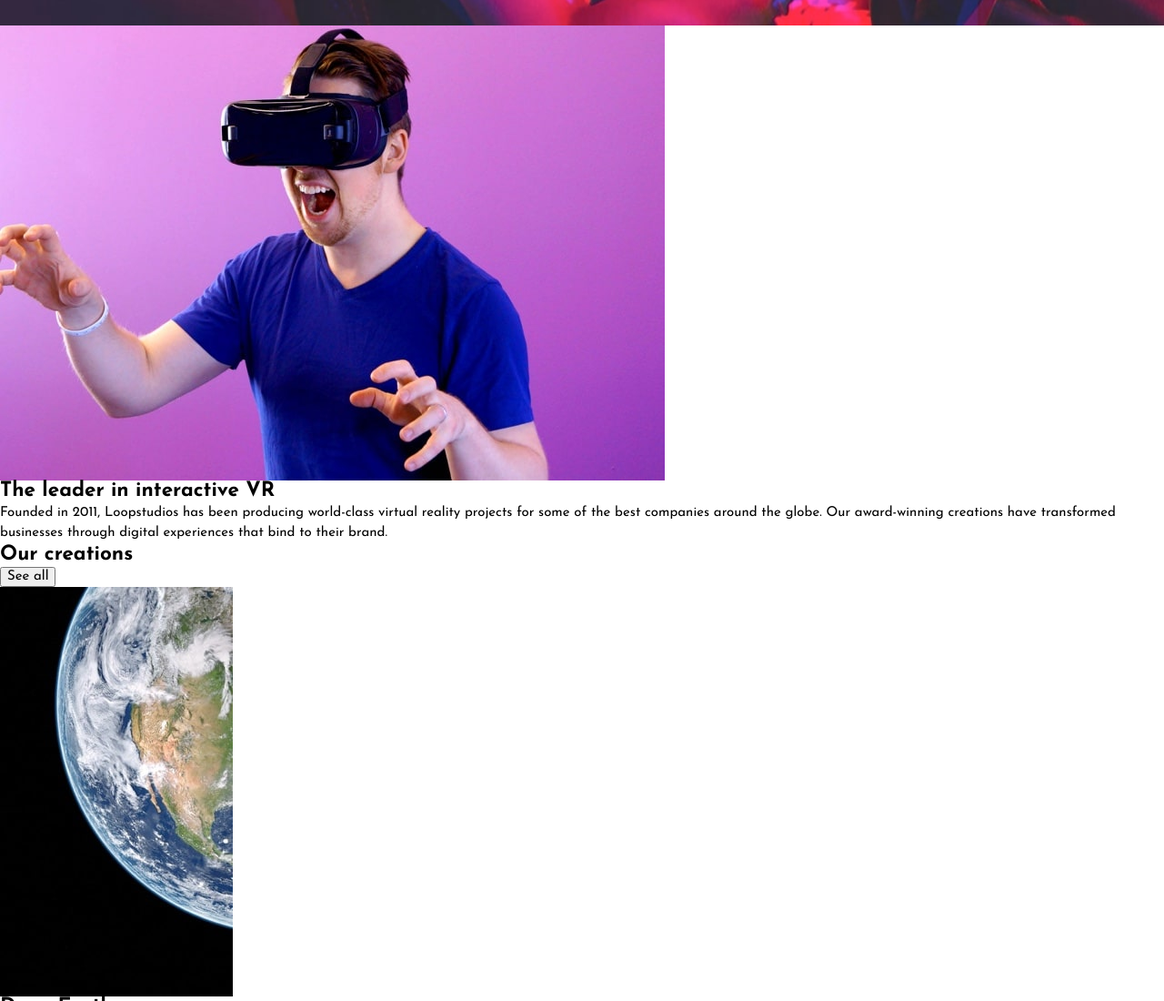
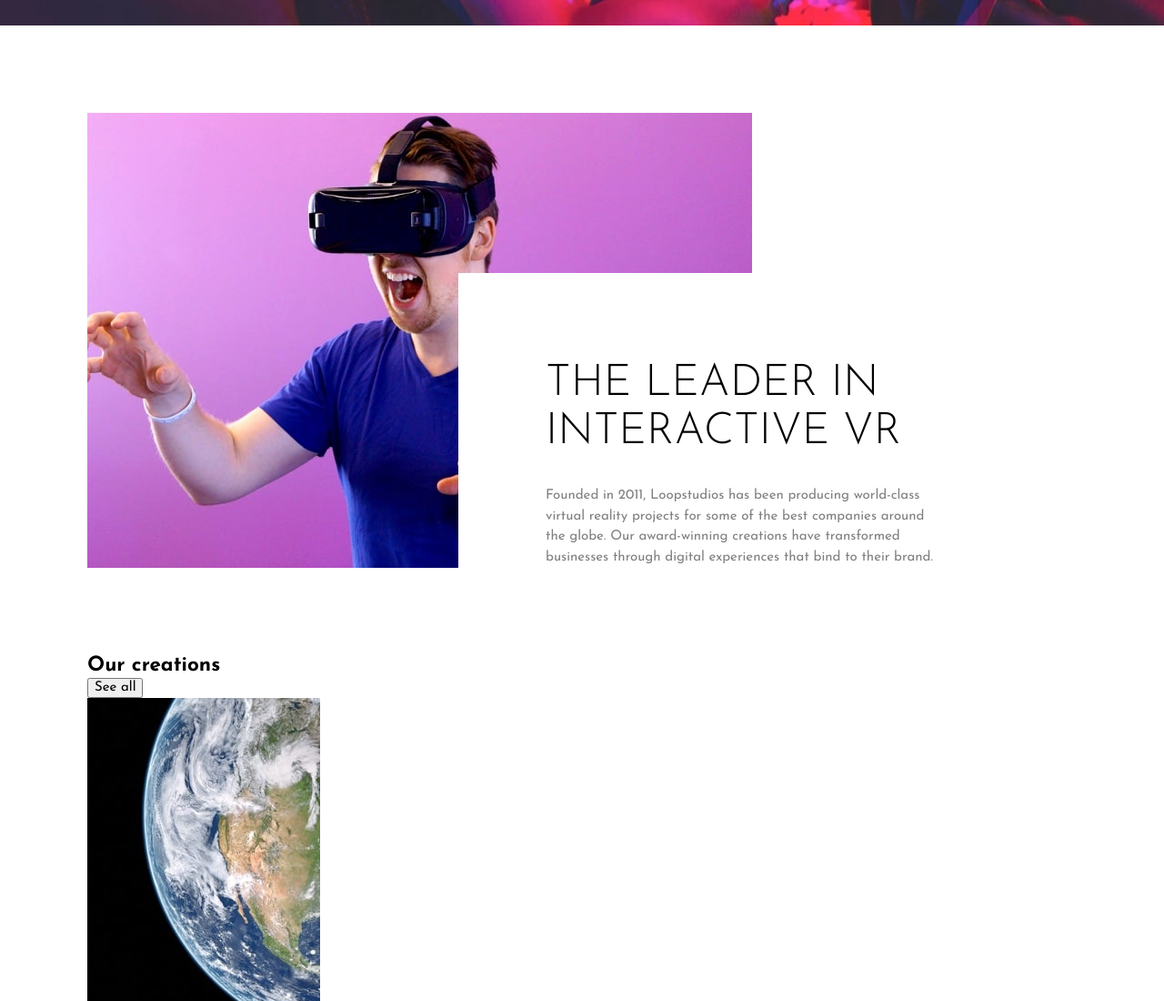
Before and after one commit to Aman11b/Loopstudios-landing-page, a website: page index.html in a window 1280 px wide. Shown: the part 722-1822 px from the top of the page at 91% size. Drawn offline with nearby package versions, Linux system fonts and the light colour scheme; files that its build step writes are made by us from their sources.

Commit message:
added inital div of main

```diff
--- a/index.html
+++ b/index.html
@@ -51,7 +51,7 @@
       <div class="header__heading">IMMERSIVE EXPERIENCES THAT DELIVER</div>
     </header>
     <main>
-      <section>
+      <section class="main__intro">
         <div>
           <img
             src="./images/desktop/image-interactive.jpg"
--- a/sass/components/_index.scss
+++ b/sass/components/_index.scss
@@ -1 +1,2 @@
 @forward 'header';
+@forward 'main';
--- /dev/null
+++ b/sass/components/_main.scss
@@ -0,0 +1,97 @@
+@use '../global/util' as u;
+
+main{
+    padding: var(--main-gap);
+    display: flex;
+    flex-direction: column;
+    gap: var(--main-gap);
+
+    @include u.breakpoint('large'){
+        padding: 3rem;
+        padding-top: var(--main-gap);
+    }
+
+    @include u.breakpoint('small'){
+        padding: 1rem;
+        padding-top: var(--main-gap);
+    }
+
+    .main__intro{
+        display: flex;
+        flex-direction: row;
+        gap: 2rem;
+
+        position: relative;
+
+        @include u.breakpoint('large'){
+            flex-direction: column;
+        }
+
+        @include u.breakpoint('small') {
+            flex-direction: column;
+        }
+    }
+
+
+
+    .main__content{
+        position: absolute;
+        background: var(--primary-color);
+        padding: 6rem 0 0 6rem;
+        bottom: 0;
+        right: 0;
+        width: 680px;
+        z-index: 2;
+
+        overflow: hidden;
+
+        h1{
+            font-size: 3rem;
+            font-weight:var(--font-weight-secondary);
+            text-transform: uppercase;
+        }
+        p{
+            color: var(--accent-color);
+            margin-top: 2rem;
+            width: 46ch;
+        }
+
+        @include u.breakpoint('large'){
+            position: static;
+            padding: 1rem;
+            width: 100%;
+            z-index: 0;
+            text-align: center;
+
+            h1{
+                font-size: 2.4rem;
+            }
+            p{
+                margin-top: 1rem;
+                width: fit-content;
+                padding-inline: 2rem;
+            }
+
+        }
+
+        @include u.breakpoint('small') {
+            position: static;
+            padding: 1rem;
+            width: 100%;
+            z-index: 0;
+            text-align: center;
+
+            h1{
+                font-size: 2rem;
+            }
+            p{
+                width: fit-content;
+                text-align: center;
+                padding-inline: 0.6rem;
+            }
+
+        }
+    }
+
+
+}
--- a/sass/global/_variables.scss
+++ b/sass/global/_variables.scss
@@ -13,4 +13,6 @@
     --font-weight-primary: 400;
     --font-weight-secondary: 300;
 
+    --main-gap:6rem;
+
 }
```
